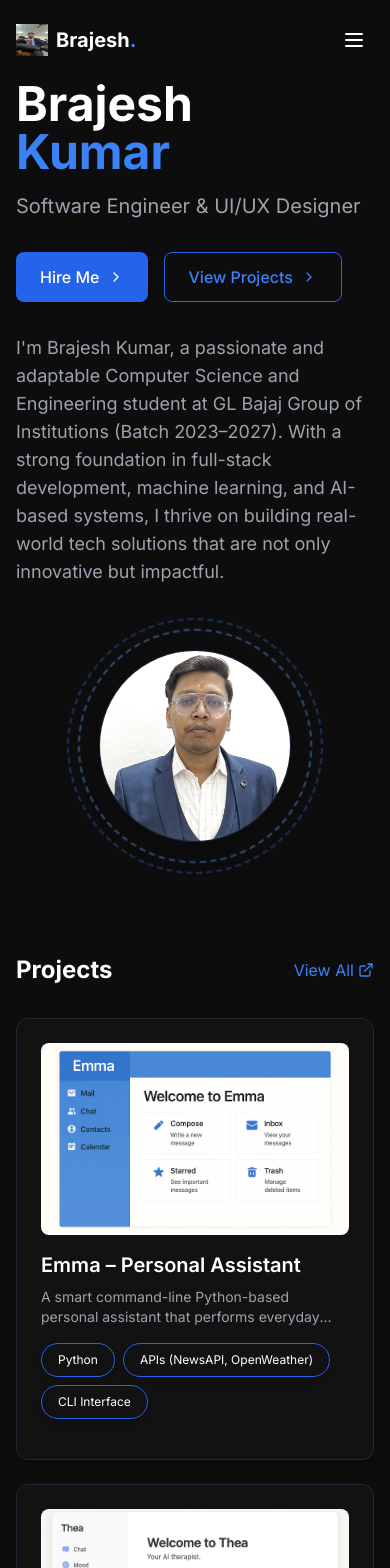
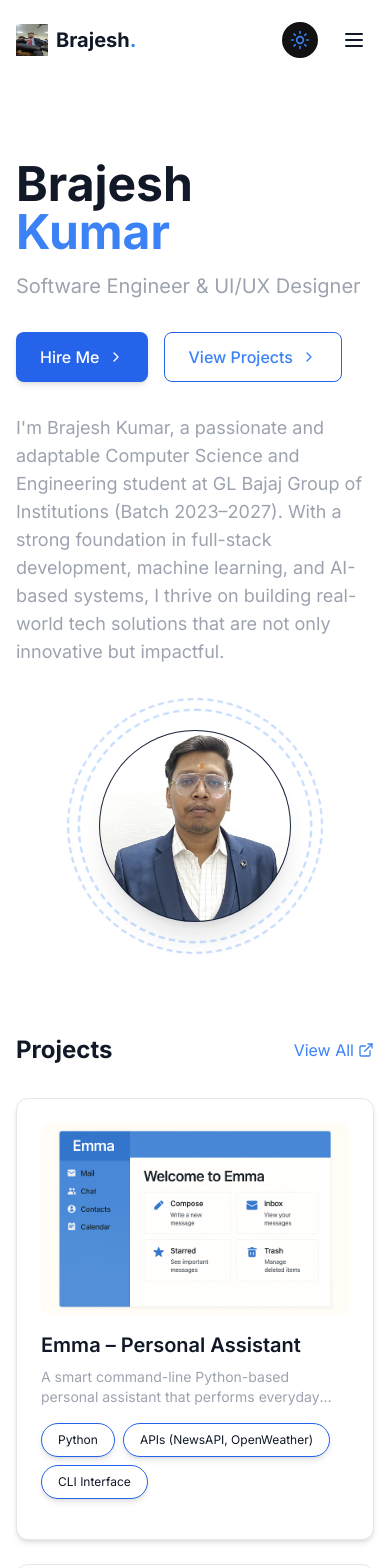
Before and after one commit to Brajesh31/portfolio_mordern, a React (Vite) app: page / in a window 390 px wide. Shown: the top 1568 px of the page. Built offline with nearby package versions, Linux system fonts and the light colour scheme.

Commit message:
Add Theme Toggle and Universal Layout

```diff
--- a/src/App.tsx
+++ b/src/App.tsx
@@ -1,8 +1,6 @@
 import React from 'react';
 import { BrowserRouter as Router, Routes, Route } from 'react-router-dom';
-import Navbar from './components/common/Navbar';
-import Footer from './components/common/Footer';
-import { ScrollToTop } from './components/common/ScrollToTop';
+import Layout from './components/layout/Layout';
 import { Loader } from './components/common/Loader';
 import HomePage from './pages/HomePage';
 import AboutPage from './pages/AboutPage';
@@ -17,12 +15,7 @@ import ServicesPage from './pages/ServicesPage';
 function App() {
   return (
     <Router>
-      <div className="relative bg-dark-300 text-white">
-        <div className="absolute top-0 right-0 w-1/2 h-screen bg-radial-gradient -z-10" />
-
-        <Navbar />
-
-        <main>
+      <Layout>
         <Routes>
           <Route path="/" element={<HomePage />} />
           <Route path="/about" element={<AboutPage />} />
@@ -34,13 +27,9 @@ function App() {
           <Route path="/services" element={<ServicesPage />} />
           <Route path="/contact" element={<ContactPage />} />
         </Routes>
-        </main>
-
-        <Footer />
-        <ScrollToTop />
-      </div>
+      </Layout>
     </Router>
   );
 }
 
-export default App
+export default App;
--- a/src/components/common/Navbar.tsx
+++ b/src/components/common/Navbar.tsx
@@ -2,6 +2,7 @@ import React, { useState, useEffect } from 'react';
 import { motion } from 'framer-motion';
 import { Menu, X } from 'lucide-react';
 import { Link, useLocation } from 'react-router-dom';
+import ThemeToggle from '../layout/ThemeToggle';
 
 const navLinks = [
   { name: 'Home', path: '/' },
@@ -33,16 +34,16 @@ const Navbar = () => {
     <header
       className={`fixed w-full top-0 z-50 transition-all duration-300 ${
         isScrolled
-          ? 'bg-dark-300/95 backdrop-blur-sm shadow-md py-3'
+          ? 'bg-white/95 dark:bg-dark-300/95 backdrop-blur-sm shadow-md py-3'
           : 'bg-transparent py-5'
       }`}
     >
       <nav className="max-w-7xl mx-auto px-4 sm:px-6 lg:px-8 flex justify-between items-center">
         <motion.div
-            initial={{ opacity: 0, x: -20 }}
-            animate={{ opacity: 1, x: 0 }}
-            transition={{ duration: 0.5 }}
-            className="text-xl font-bold text-white flex items-center gap-2"
+          initial={{ opacity: 0, x: -20 }}
+          animate={{ opacity: 1, x: 0 }}
+          transition={{ duration: 0.5 }}
+          className="text-xl font-bold text-gray-900 dark:text-white flex items-center gap-2"
         >
           <Link to="/" className="flex items-center gap-2">
             <img src="/personal.jpg" alt="Logo" className="h-8 w-8" />
@@ -57,7 +58,7 @@ const Navbar = () => {
           initial={{ opacity: 0, y: -10 }}
           animate={{ opacity: 1, y: 0 }}
           transition={{ duration: 0.5, delay: 0.2 }}
-          className="hidden md:flex space-x-1 lg:space-x-2"
+          className="hidden md:flex space-x-1 lg:space-x-2 items-center"
         >
           {navLinks.map((link) => (
             <li key={link.name}>
@@ -71,13 +72,17 @@ const Navbar = () => {
               </Link>
             </li>
           ))}
+          <li>
+            <ThemeToggle />
+          </li>
         </motion.ul>
 
         {/* Mobile menu button */}
-        <div className="md:hidden">
+        <div className="md:hidden flex items-center gap-4">
+          <ThemeToggle />
           <button
             onClick={() => setMobileMenuOpen(!mobileMenuOpen)}
-            className="text-white p-2"
+            className="text-gray-900 dark:text-white p-2"
           >
             {mobileMenuOpen ? <X size={24} /> : <Menu size={24} />}
           </button>
@@ -91,14 +96,14 @@ const Navbar = () => {
           animate={{ opacity: 1, height: 'auto' }}
           exit={{ opacity: 0, height: 0 }}
           transition={{ duration: 0.3 }}
-          className="md:hidden bg-dark-200 border-t border-gray-800"
+          className="md:hidden bg-white dark:bg-dark-200 border-t border-gray-200 dark:border-gray-800"
         >
           <ul className="flex flex-col py-2">
             {navLinks.map((link) => (
               <li key={link.name}>
                 <Link
                   to={link.path}
-                  className={`block px-4 py-3 hover:bg-dark-100 ${
+                  className={`block px-4 py-3 hover:bg-gray-100 dark:hover:bg-dark-100 ${
                     location.pathname === link.path ? 'text-primary-500' : ''
                   }`}
                   onClick={() => setMobileMenuOpen(false)}
--- /dev/null
+++ b/src/components/layout/Layout.tsx
@@ -0,0 +1,27 @@
+import React from 'react';
+import Navbar from '../common/Navbar';
+import Footer from '../common/Footer';
+import { ScrollToTop } from '../common/ScrollToTop';
+
+interface LayoutProps {
+  children: React.ReactNode;
+}
+
+const Layout: React.FC<LayoutProps> = ({ children }) => {
+  return (
+    <div className="relative min-h-screen bg-white dark:bg-dark-300 text-gray-900 dark:text-white transition-colors duration-200">
+      <div className="absolute top-0 right-0 w-1/2 h-screen bg-gradient-to-b from-primary-50/10 dark:from-primary-900/5 to-transparent -z-10" />
+
+      <Navbar />
+
+      <main className="pt-20">
+        {children}
+      </main>
+
+      <Footer />
+      <ScrollToTop />
+    </div>
+  );
+};
+
+export default Layout;
--- /dev/null
+++ b/src/components/layout/ThemeToggle.tsx
@@ -0,0 +1,36 @@
+import React, { useEffect, useState } from 'react';
+import { motion } from 'framer-motion';
+import { Sun, Moon } from 'lucide-react';
+
+const ThemeToggle = () => {
+  const [isDark, setIsDark] = useState(true);
+
+  useEffect(() => {
+    const savedTheme = localStorage.getItem('theme');
+    if (savedTheme) {
+      setIsDark(savedTheme === 'dark');
+      document.documentElement.classList.toggle('dark', savedTheme === 'dark');
+    }
+  }, []);
+
+  const toggleTheme = () => {
+    const newTheme = !isDark;
+    setIsDark(newTheme);
+    localStorage.setItem('theme', newTheme ? 'dark' : 'light');
+    document.documentElement.classList.toggle('dark', newTheme);
+  };
+
+  return (
+    <motion.button
+      whileHover={{ scale: 1.1 }}
+      whileTap={{ scale: 0.9 }}
+      onClick={toggleTheme}
+      className="p-2 rounded-full bg-dark-200 dark:bg-dark-100 text-primary-500 hover:text-primary-400 transition-colors"
+      aria-label="Toggle theme"
+    >
+      {isDark ? <Sun size={20} /> : <Moon size={20} />}
+    </motion.button>
+  );
+};
+
+export default ThemeToggle;
--- a/src/index.css
+++ b/src/index.css
@@ -14,12 +14,12 @@
 }
 
 body {
-  @apply bg-dark-300 text-white font-sans;
+  @apply bg-white dark:bg-dark-300 text-gray-900 dark:text-white font-sans;
   overflow-x: hidden;
 }
 
 .vertical-timeline-element-content {
-  @apply bg-dark-200 border-primary-600 border shadow-md rounded-lg;
+  @apply bg-white dark:bg-dark-200 border-primary-600 border shadow-md rounded-lg;
 }
 
 @layer components {
@@ -47,13 +47,13 @@ body {
   }
 
   .skill-tag {
-    @apply bg-dark-200 text-white px-4 py-2 rounded-full border border-primary-600
+    @apply bg-white dark:bg-dark-200 text-gray-900 dark:text-white px-4 py-2 rounded-full border border-primary-600
     shadow-md hover:border-primary-400 transition-all text-sm;
   }
 
   .card {
-    @apply bg-dark-200 rounded-xl shadow-md p-6 overflow-hidden transition-all
-    duration-300 relative border border-gray-800 hover:border-primary-500;
+    @apply bg-white dark:bg-dark-200 rounded-xl shadow-md p-6 overflow-hidden transition-all
+    duration-300 relative border border-gray-200 dark:border-gray-800 hover:border-primary-500;
   }
 
   .btn {
@@ -69,26 +69,29 @@ body {
   }
 
   .form-input {
-    @apply bg-dark-200 border border-gray-700 rounded-lg px-4 py-3 w-full
-    text-white focus:outline-none focus:ring-2 focus:ring-primary-500 focus:border-transparent;
+    @apply bg-white dark:bg-dark-200 border border-gray-200 dark:border-gray-700 rounded-lg px-4 py-3 w-full
+    text-gray-900 dark:text-white focus:outline-none focus:ring-2 focus:ring-primary-500 focus:border-transparent;
   }
 
   .icon-box {
-    @apply flex items-center justify-center p-3 bg-dark-200 rounded-lg border border-gray-800;
+    @apply flex items-center justify-center p-3 bg-white dark:bg-dark-200 rounded-lg border border-gray-200 dark:border-gray-800;
   }
-}
 
-.3d-card {
-  transform-style: preserve-3d;
-  transition: transform 0.5s ease;
-}
+  .perspective-1000 {
+    perspective: 1000px;
+  }
 
-.parallax {
-  transform: translateZ(-10px) scale(2);
-}
+  .transform-style-3d {
+    transform-style: preserve-3d;
+  }
 
-.vertical-timeline::before {
-  background: #2563eb !important;
+  .backface-hidden {
+    backface-visibility: hidden;
+  }
+
+  .rotate-y-180 {
+    transform: rotateY(180deg);
+  }
 }
 
 /* Scrollbar styling */
@@ -97,13 +100,13 @@ body {
 }
 
 ::-webkit-scrollbar-track {
-  @apply bg-dark-400;
+  @apply bg-gray-100 dark:bg-dark-400;
 }
 
 ::-webkit-scrollbar-thumb {
-  @apply bg-primary-900 rounded-full;
+  @apply bg-primary-200 dark:bg-primary-900 rounded-full;
 }
 
 ::-webkit-scrollbar-thumb:hover {
-  @apply bg-primary-800;
+  @apply bg-primary-300 dark:bg-primary-800;
 }
--- a/tailwind.config.js
+++ b/tailwind.config.js
@@ -1,6 +1,7 @@
 /** @type {import('tailwindcss').Config} */
 export default {
   content: ['./index.html', './src/**/*.{js,ts,jsx,tsx}'],
+  darkMode: 'class',
   theme: {
     extend: {
       colors: {
@@ -51,22 +52,17 @@ export default {
       fontFamily: {
         sans: ['Inter', 'sans-serif'],
       },
-      animation: {
-        'slide-up': 'slideUp 0.5s ease-out',
-        'fade-in': 'fadeIn 0.5s ease-out',
+      perspective: {
+        1000: '1000px',
       },
-      keyframes: {
-        slideUp: {
-          '0%': { transform: 'translateY(20px)', opacity: 0 },
-          '100%': { transform: 'translateY(0)', opacity: 1 },
-        },
-        fadeIn: {
-          '0%': { opacity: 0 },
-          '100%': { opacity: 1 },
-        },
+      transformStyle: {
+        '3d': 'preserve-3d',
       },
-      backgroundImage: {
-        'radial-gradient': 'radial-gradient(circle, rgba(59, 130, 246, 0.08) 0%, rgba(13, 13, 13, 0) 70%)',
+      backfaceVisibility: {
+        hidden: 'hidden',
+      },
+      rotate: {
+        'y-180': 'rotateY(180deg)',
       },
     },
   },
```
Also changed, not shown: src/components/sections/About.tsx (+31 -3 lines). Lines whose indentation alone changed are shown as unchanged.
